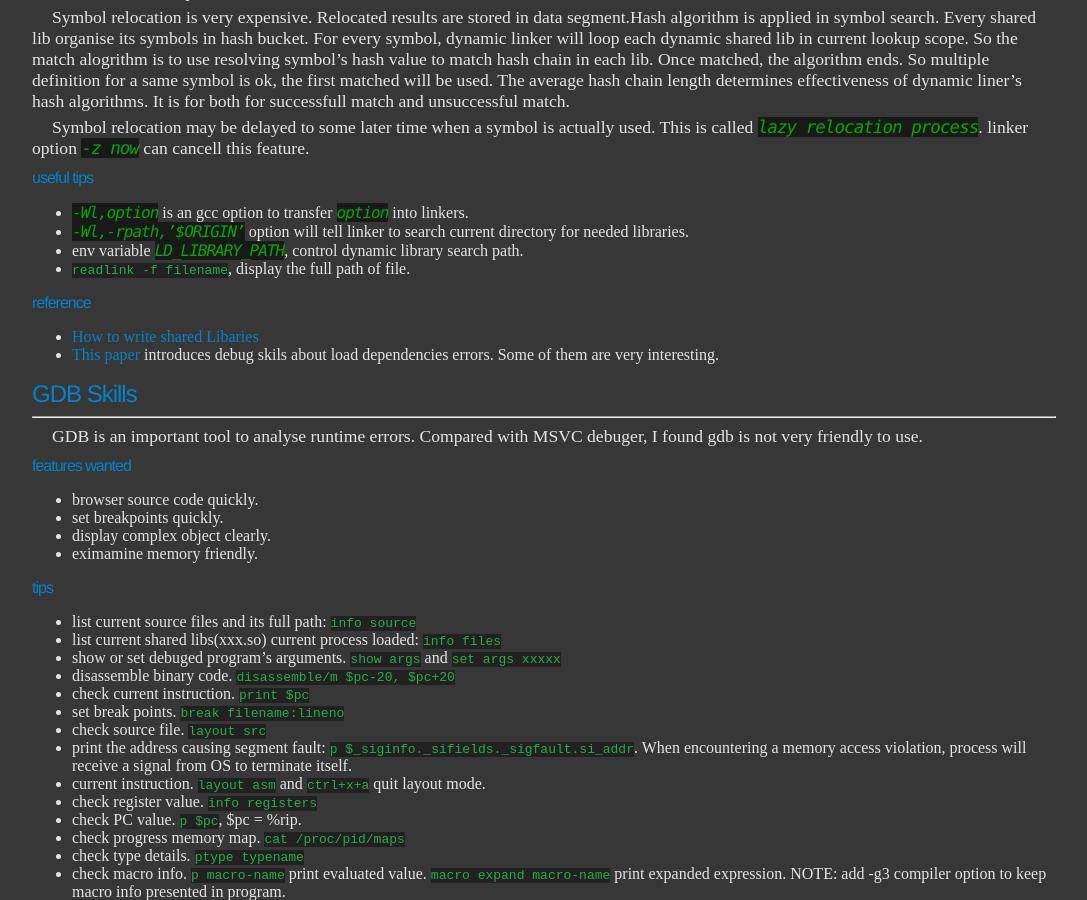
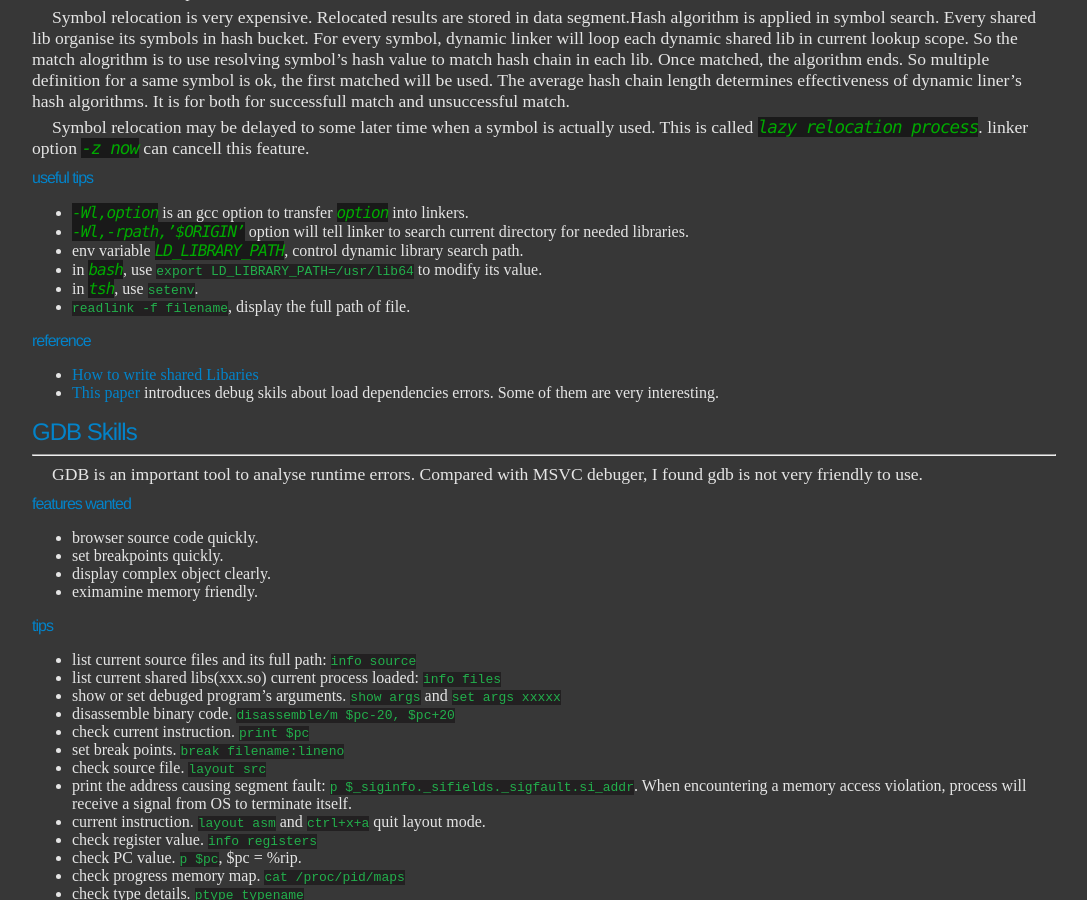
Before and after one commit to ychding11/ychding11.github.io, a Jekyll site: the page built from _posts/2015-03-12-Linux-Debug-summary.md, in a window 1280 px wide and 900 px high, scrolled down 1172 px. Shown: the whole window, without its empty margins (96-1183 px from the left). Built offline with Jekyll 4.4.1, drawn with Linux system fonts in a browser that asks for light colours.

Commit message:
how to modify env variable.

```diff
--- a/_posts/2015-03-12-Linux-Debug-summary.md
+++ b/_posts/2015-03-12-Linux-Debug-summary.md
@@ -86,6 +86,8 @@ Symbol relocation may be delayed to some later time when a symbol is actually us
 - *-Wl,option* is an gcc option to transfer *option* into linkers.
 - *-Wl,-rpath,'$ORIGIN'* option will tell linker to search current directory for needed libraries.
 - env variable *LD_LIBRARY_PATH*, control dynamic library search path.
+- in *bash*, use `export LD_LIBRARY_PATH=/usr/lib64` to modify its value.
+- in *tsh*, use `setenv`.
 - `readlink -f filename`, display the full path of file.
 
 ### reference
```
